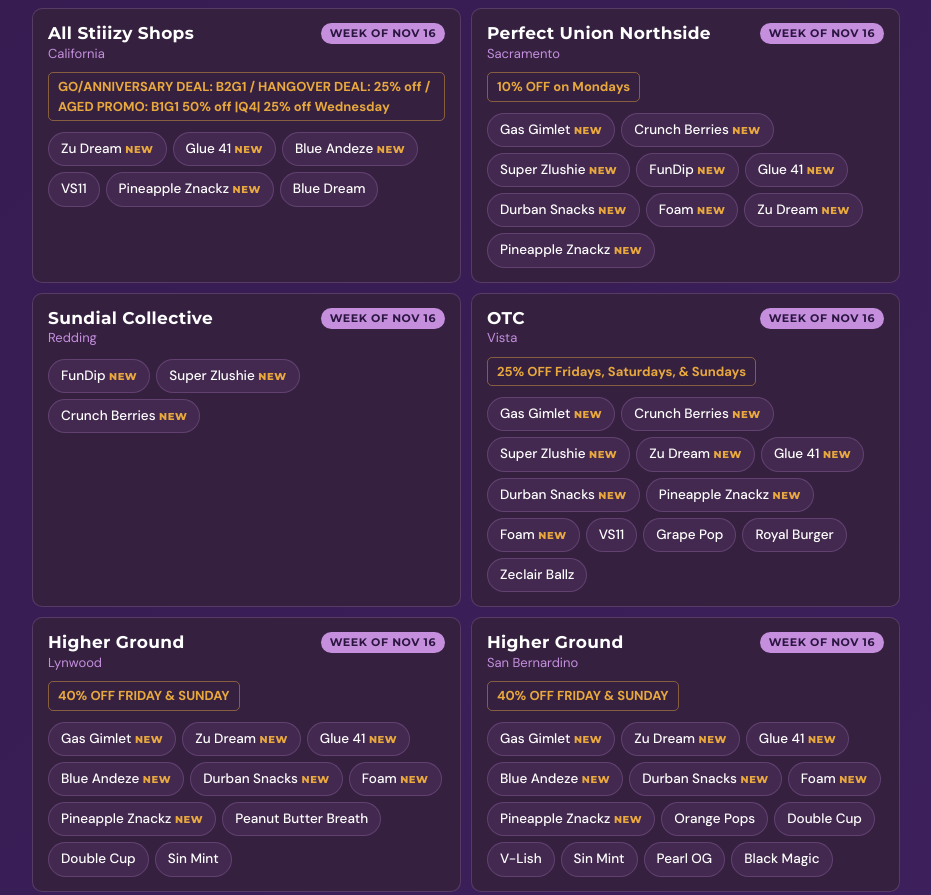
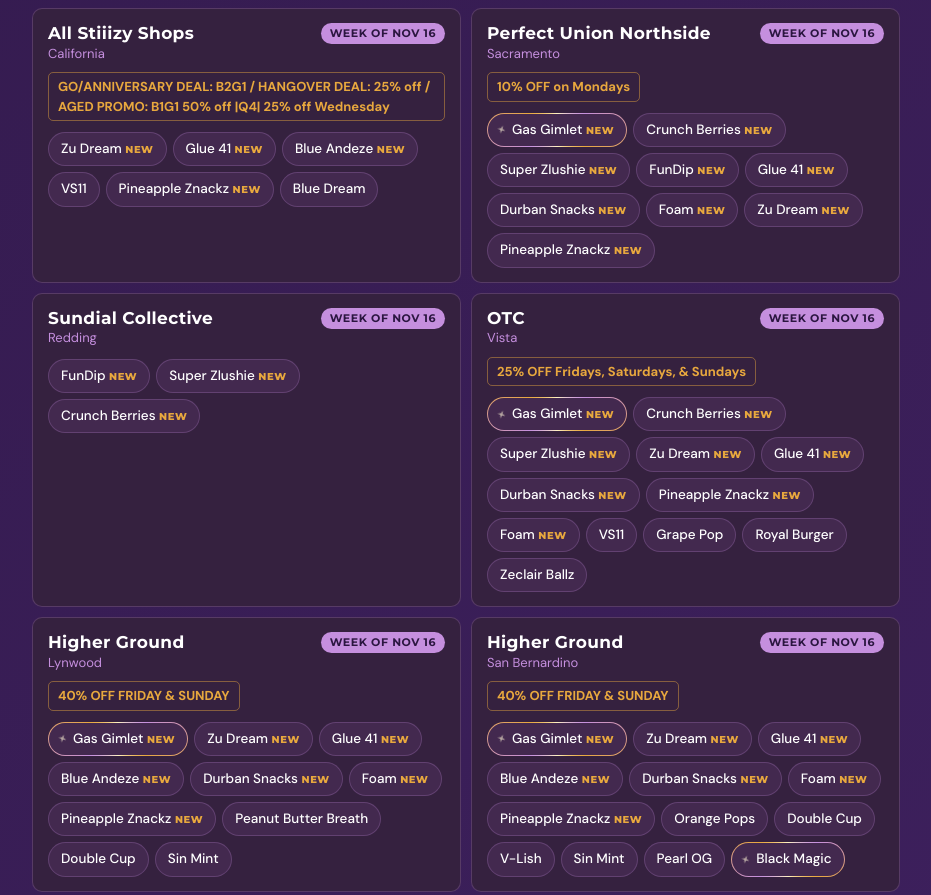
Before and after one commit to ncoburn11/flavorade-releases, a plain HTML site: page index.html in a window 1280 px wide. Shown: the part 2788-3683 px from the top of the page, without its empty margins (174-1105 px from the left). Drawn offline with Linux system fonts and the light colour scheme.

Commit message:
No Till Kings and Wizard Trees also sparkle in every store's flavor list (spinning gold border, glow, twinkling star)
Co-Authored-By: Claude Opus 5.5 <noreply@anthropic.com>
Claude-Session: https://claude.ai/code/session_014Eg68WdsXxnmJcT3Cd8MGe

```diff
--- a/index.html
+++ b/index.html
@@ -163,6 +163,12 @@ main{padding-bottom:44px}
 .flist button:hover{border-color:var(--lav)}
 .flist button.hit{border-color:var(--yellow);background:rgba(232,168,62,.14)}
 .flist button.isnew:after{content:" NEW";font:800 10px var(--head);letter-spacing:.06em;color:var(--yellow)}
+.flist button.shine{position:relative;border-color:transparent;background:linear-gradient(var(--panel-2),var(--panel-2)) padding-box,conic-gradient(from var(--spin),#e8a83e,#fff3c4,#c58fde,#e8a83e,#fff3c4,#c58fde,#e8a83e) border-box;animation:shine-spin 6s linear infinite,chip-glow 2.4s ease-in-out infinite;padding-left:24px}
+.flist button.shine.hit{background:linear-gradient(#4a3242,#4a3242) padding-box,conic-gradient(from var(--spin),#e8a83e,#fff3c4,#c58fde,#e8a83e,#fff3c4,#c58fde,#e8a83e) border-box}
+.flist button.shine::before{content:"";position:absolute;left:8px;top:50%;width:11px;height:11px;margin-top:-5.5px;background:#fff6d6;clip-path:polygon(50% 0,61% 39%,100% 50%,61% 61%,50% 100%,39% 61%,0 50%,39% 39%);filter:drop-shadow(0 0 4px #ffd36b);animation:chip-twinkle 1.8s ease-in-out infinite}
+@keyframes chip-glow{50%{box-shadow:0 0 12px rgba(232,168,62,.55)}}
+@keyframes chip-twinkle{0%,100%{opacity:.35;transform:scale(.55) rotate(0)}50%{opacity:1;transform:scale(1.05) rotate(45deg)}}
+@media (prefers-reduced-motion:reduce){.flist button.shine,.flist button.shine::before{animation:none}}
 .st-hist{margin-top:10px;font-size:13px;color:var(--lav)}
 .wkb{border:1px solid var(--line);border-left:4px solid var(--yellow);border-radius:12px;margin:0 0 16px;background:var(--panel)}
 .wkb>summary{list-style:none;cursor:pointer;display:flex;justify-content:space-between;align-items:center;gap:10px;padding:14px 15px}
@@ -353,6 +359,8 @@ function hl(text) {
 const heart = '<svg viewBox="0 0 24 24"><path d="M12 21s-7.5-4.6-9.6-9.2C.9 8.4 3 4.5 6.8 4.5c2.1 0 3.6 1.2 5.2 3 1.6-1.8 3.1-3 5.2-3 3.8 0 5.9 3.9 4.4 7.3C19.5 16.4 12 21 12 21z"/></svg>';
 const caret = '<svg class="caret" width="18" height="18" viewBox="0 0 24 24" fill="none" stroke="currentColor" stroke-width="2.4"><path d="M6 9l6 6 6-6"/></svg>';
 
+// No Till Kings and Wizard Trees sparkle everywhere they are listed (flavor cards and store flavor chips).
+const isShine = p => /^(no till kings|wizard trees)$/i.test((p.collab || '').trim());
 function flavorCard(p, o = {}) {
   const open = S.open.has(p.i);
   const by = p.collab ? 'Flavorade × ' + p.collab : 'Flavorade';
@@ -372,7 +380,7 @@ function flavorCard(p, o = {}) {
     more = `<div class="fl-more"><h4>Where it dropped${S.zipPt ? ` within ${S.miles} mi of ${S.zip}` : ''}</h4>${rows || '<div class="city">No store drops listed yet.</div>'}
       ${recent.length > max ? `<button class="toggle-more" data-all="${p.i}">Show all ${recent.length} drops</button>` : ''}</div>`;
   }
-  const shine = /^(no till kings|wizard trees)$/i.test((p.collab || '').trim());
+  const shine = isShine(p);
   return `<article class="card${open ? ' open' : ''}${shine ? ' shine' : ''}" data-p="${p.i}">${shine ? '<span class="sparkles" aria-hidden="true"><i></i><i></i><i></i><i></i></span>' : ''}
     <div style="display:flex">
       <button class="fl-head" data-toggle="${p.i}" aria-expanded="${open}">
@@ -395,7 +403,7 @@ function flavorCard(p, o = {}) {
 function storeCard(s, d, opts = {}) {
   const t = terms();
   const chips = d.ids.map(id => products[id]).map(p =>
-    `<button data-goto="${p.i}" class="${p.isNew && d.week === latest ? 'isnew ' : ''}${t.length && matchP(p, t) ? 'hit' : ''}">${esc(p.name)}</button>`).join('');
+    `<button data-goto="${p.i}" class="${p.isNew && d.week === latest ? 'isnew ' : ''}${t.length && matchP(p, t) ? 'hit ' : ''}${isShine(p) ? 'shine' : ''}">${esc(p.name)}</button>`).join('');
   const older = opts.history ? s.drops.filter(x => x !== d).slice(0, 3).map(x => fmt(x.week)).join(', ') : '';
   return `<article class="card st">
     <div class="st-top"><div><div class="st-name">${hl(s.shop)}${miTag(d)}</div><div class="st-city">${hl(s.city)}</div></div>
@@ -520,7 +528,7 @@ function weekPicksBlock() {
 function dropRow(d) {
   const t = terms();
   const chips = d.ids.map(id => products[id]).map(p =>
-    `<button data-goto="${p.i}" class="${p.firstNew === d.week ? 'isnew ' : ''}${t.length && matchP(p, t) ? 'hit' : ''}">${esc(p.name)}</button>`).join('');
+    `<button data-goto="${p.i}" class="${p.firstNew === d.week ? 'isnew ' : ''}${t.length && matchP(p, t) ? 'hit ' : ''}${isShine(p) ? 'shine' : ''}">${esc(p.name)}</button>`).join('');
   return `<div class="drow"><div class="drow-top"><div><div class="st-name">${hl(d.shop)}${miTag(d)}</div><div class="st-city">${hl(d.city)}</div></div><span class="st-date">${weekTag(d.week)}</span></div>
     ${d.deal ? `<span class="deal-b">${hl(d.deal)}</span>` : ''}<div class="flist">${chips}</div></div>`;
 }
```
